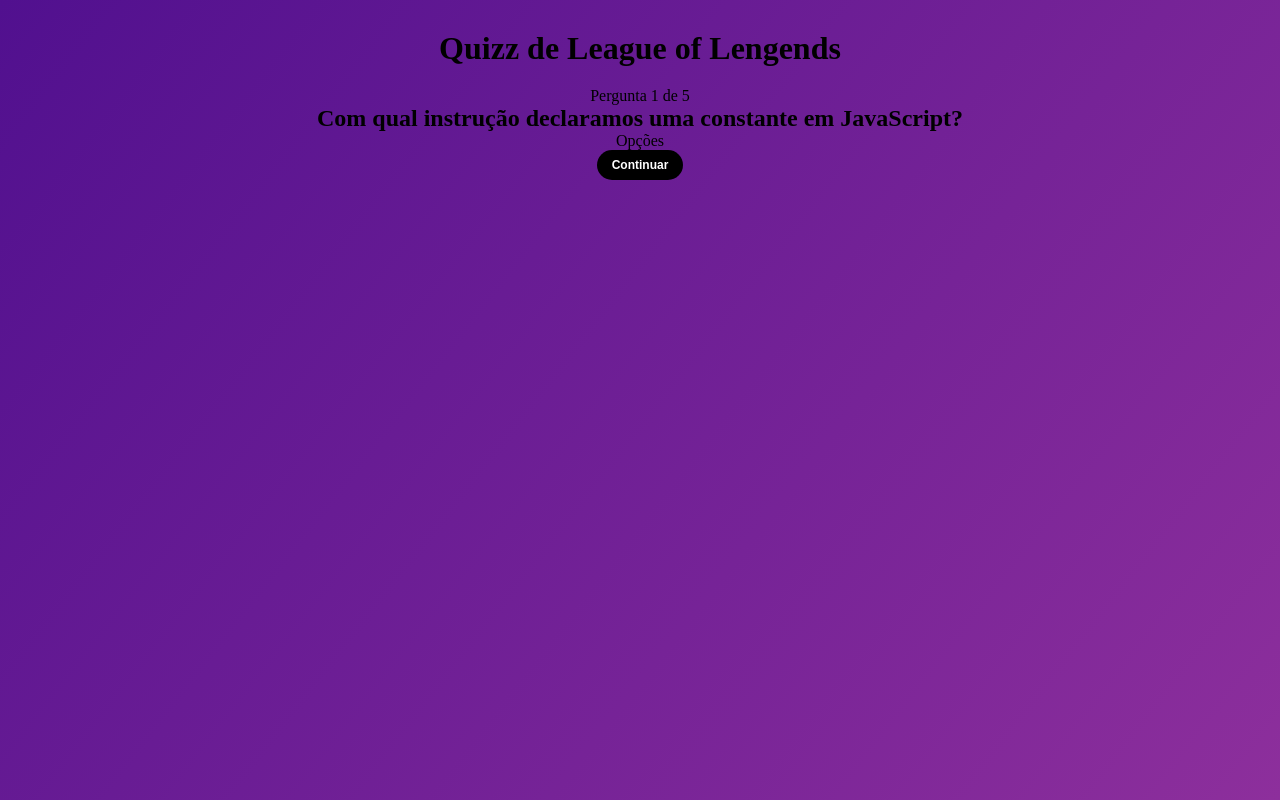
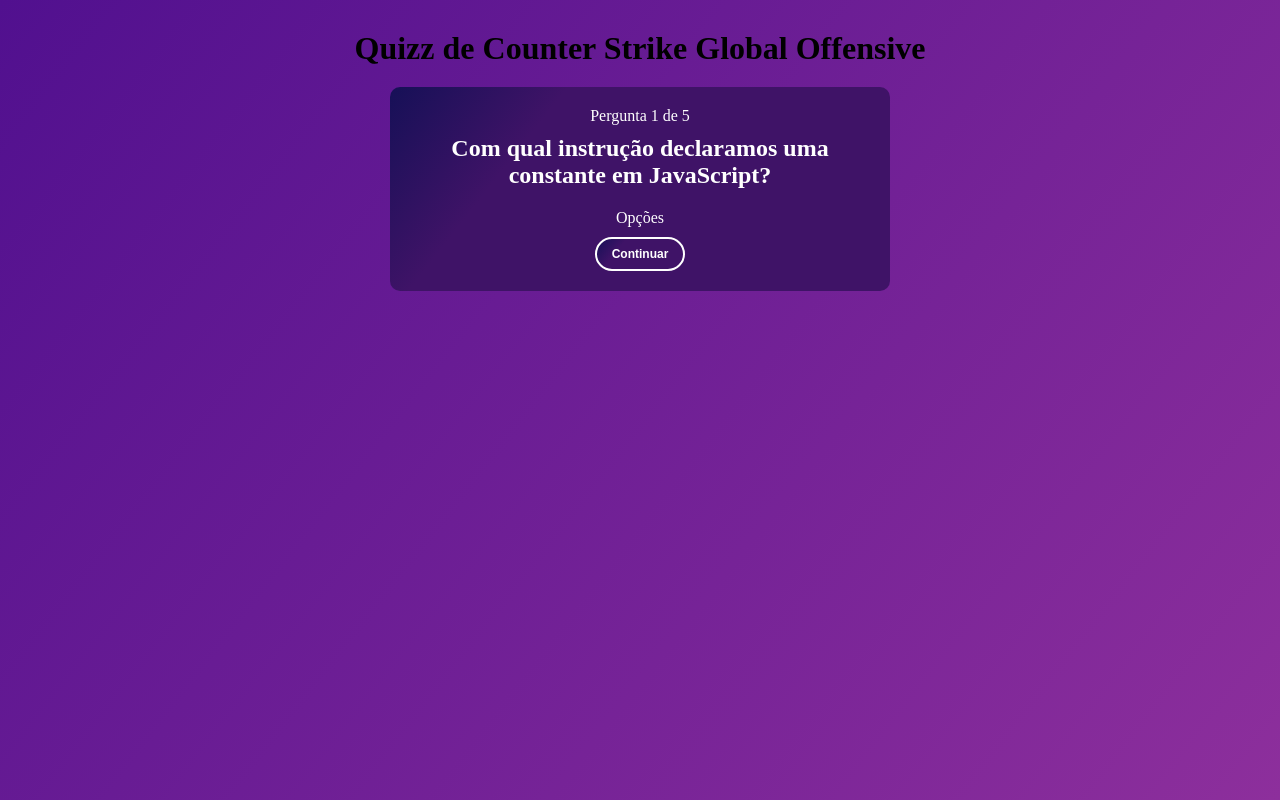
Before and after one commit to LukasLimalkl/quiz-react, a React (Vite) app: page / in a window 1280 px wide. Both pictures are taken after a click on the button "Iniciar". Built offline with nearby package versions, Linux system fonts and the light colour scheme.

Commit message:
finishing questions component

```diff
--- a/src/components/questions/index.jsx
+++ b/src/components/questions/index.jsx
@@ -16,7 +16,9 @@
             <div className="Options">
                 <p>Opções</p>
             </div>
-            <button>Continuar</button>
+            <button onClick={() => dispatch({ type: 'CHANGE_QUESTION' })}>
+                Continuar
+            </button>
         </Styled.Container>
     );
 };
--- a/src/components/questions/styles.js
+++ b/src/components/questions/styles.js
@@ -1,3 +1,33 @@
 import styled from 'styled-components';
 
-export const Container = styled.div``;
+export const Container = styled.div`
+    text-align: center;
+    max-width: 500px;
+    background: rgb(22, 16, 87);
+    background: linear-gradient(
+        128deg,
+        rgba(22, 16, 87, 1) 0%,
+        rgba(63, 19, 103, 1) 27%
+    );
+    border-radius: 1rem;
+    padding: 2rem;
+
+    & h2 {
+        margin-bottom: 2rem;
+        color: white;
+    }
+
+    & p {
+        margin-bottom: 1rem;
+        color: white;
+    }
+
+    & button {
+        border: 2px solid white;
+    }
+    & button:hover {
+        border: 2px solid white;
+        background: white;
+        color: rgb(22, 16, 87);
+    }
+`;
--- a/src/components/welcome/index.jsx
+++ b/src/components/welcome/index.jsx
@@ -1,6 +1,6 @@
 import { useContext } from 'react';
 import { QuizContext } from '../../context/quiz';
-import questions from '../../img/questions.svg';
+import csgo from '../../img/csgo.svg';
 import * as Styled from './styles';
 
 export const Welcome = () => {
@@ -13,7 +13,7 @@
             <button onClick={() => dispatch({ type: 'CHANGE_STATE' })}>
                 Iniciar
             </button>
-            <img src={questions} alt="quiz" />
+            <img src={csgo} alt="quiz" />
         </Styled.Container>
     );
 };
--- a/src/context/quiz.jsx
+++ b/src/context/quiz.jsx
@@ -20,13 +20,19 @@
                 gameStage: STAGES[1],
             };
         case 'REODER_QUESTIONS': {
-            // eslint disable next line
             const reorderQuestions = questions.sort(() => {
                 return Math.random() - 0.5;
             });
             return {
                 ...state,
                 questions: reorderQuestions,
+            };
+        }
+        case 'CHANGE_QUESTION': {
+            const nextQuestion = state.currentQuestions + 1;
+            return {
+                ...state,
+                currentQuestions: nextQuestion,
             };
         }
     }
--- a/src/styles/globalStyles.js
+++ b/src/styles/globalStyles.js
@@ -22,9 +22,18 @@
 
 img{
   max-width: 100%;
+  padding-top: 2rem;
 }
 
+
+
 button{
+    background: rgb(22, 16, 87);
+    background: linear-gradient(
+        128deg,
+        rgba(22, 16, 87, 1) 0%,
+        rgba(63, 19, 103, 1) 27%
+    );
   color: white;
   font-weight: bold;
   font-size: 1.2rem;
@@ -38,7 +47,7 @@
 
 button:hover{
   background: white;
-  color: black;
+  color: rgb(22, 16, 87);
 }
 
   h1, h2, h3, h4, h5, h6{
--- a/src/templates/App.jsx
+++ b/src/templates/App.jsx
@@ -13,7 +13,7 @@
 
     return (
         <Styled.Container>
-            <h1>Quizz de League of Lengends</h1>
+            <h1>Quizz de Counter Strike Global Offensive</h1>
             {quizState.gameStage === 'Start' && <Welcome />}
             {quizState.gameStage === 'Playing' && <Questions />}
         </Styled.Container>
```
Also changed, not shown: src/img/csgo.svg (added), src/img/questions.svg (deleted).
